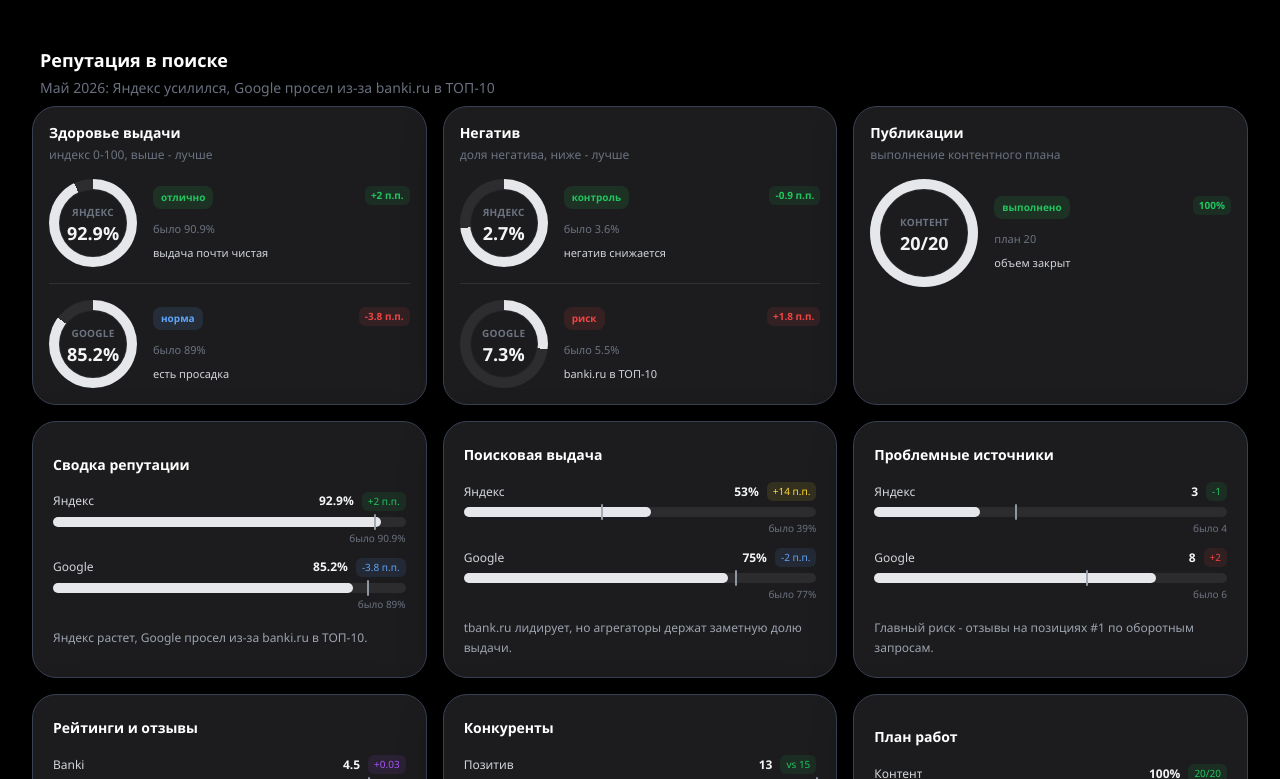
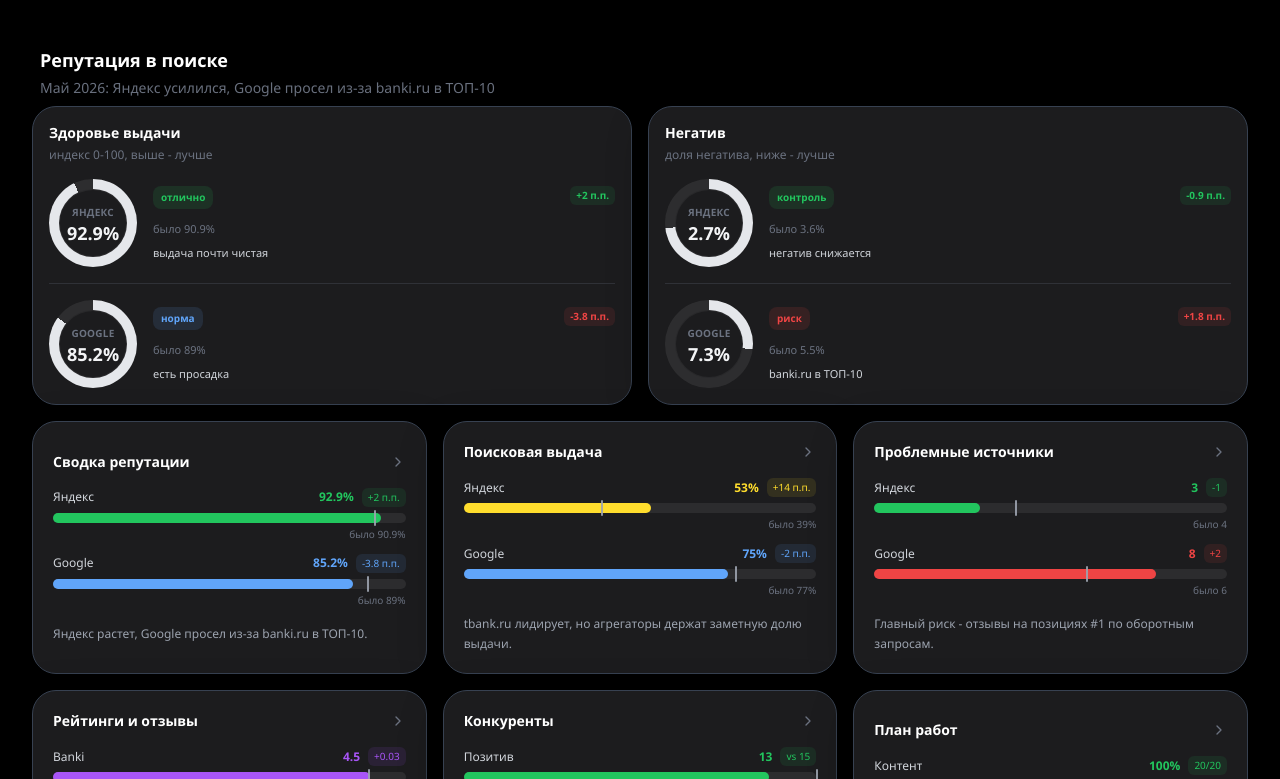
Before and after one commit to Kosxy/tbank-dashboard, a React (Vite) app: page / in a window 1280 px wide. Shown: the part 2421-3200 px from the top of the page. Built offline with nearby package versions, Linux system fonts and the light colour scheme.

Commit message:
Refine search reputation overview cards

```diff
--- a/src/App.jsx
+++ b/src/App.jsx
@@ -453,15 +453,6 @@ const sermOverviewWidgets = [
       { label: "Google", score: 7.3, display: "7.3%", zone: "риск", previous: "было 5.5%", delta: "+1.8 п.п.", color: "#EF4444", deltaColor: "#EF4444", note: "banki.ru в ТОП-10" },
     ],
   },
-  {
-    title: "Публикации",
-    caption: "выполнение контентного плана",
-    max: 20,
-    scale: "direct",
-    items: [
-      { label: "Контент", score: 20, display: "20/20", zone: "выполнено", previous: "план 20", delta: "100%", color: "#F59E0B", zoneColor: "#22C55E", deltaColor: "#22C55E", note: "объем закрыт" },
-    ],
-  },
 ];
 
 const reviews = [
@@ -534,12 +525,12 @@ const SermEntryMiniChart = ({ entry }) => (
           <div className="flex items-center justify-between gap-3 mb-1.5">
             <span className="text-xs font-medium truncate" style={{ color: "#D1D5DB" }}>{row.label}</span>
             <span className="flex items-center gap-2 shrink-0">
-              <span className="text-xs font-bold" style={{ color: "#F3F4F6" }}>{row.display}</span>
+              <span className="text-xs font-bold" style={{ color: row.color }}>{row.display}</span>
               <span className="text-[10px] font-medium px-1.5 py-0.5 rounded-md" style={{ color: row.color, backgroundColor: `${row.color}1A` }}>{row.delta}</span>
             </span>
           </div>
           <div className="relative h-2.5 rounded-full overflow-visible" style={{ backgroundColor: "#2C2C2E" }}>
-            <div className="h-full rounded-full" style={{ width: `${width}%`, backgroundColor: "#E5E7EB" }} />
+            <div className="h-full rounded-full" style={{ width: `${width}%`, backgroundColor: row.color }} />
             {previousWidth !== null && (
               <div className="absolute top-[-3px] h-4 w-[2px] rounded-full" style={{ left: `${previousWidth}%`, backgroundColor: "#9CA3AF", opacity: 0.9 }} />
             )}
@@ -1401,8 +1392,9 @@ export default function App() {
                       onMouseEnter={e => { e.currentTarget.style.borderColor = "rgba(255,221,45,0.45)"; e.currentTarget.style.transform = "translateY(-2px)"; }}
                       onMouseLeave={e => { e.currentTarget.style.borderColor = "#374151"; e.currentTarget.style.transform = "translateY(0)"; }}
                     >
-                      <div>
+                      <div className="flex items-start justify-between gap-3">
                         <span className="text-sm font-semibold text-white">{entry.label}</span>
+                        <ChevronRight className="w-4 h-4 shrink-0 mt-0.5" style={{ color: "#6B7280" }} />
                       </div>
                       <SermEntryMiniChart entry={entry} />
                       <p className="text-xs leading-relaxed mt-4" style={{ color: "#9CA3AF" }}>{entry.insight}</p>
@@ -1701,7 +1693,7 @@ export default function App() {
           .grid-top-3 { grid-template-columns: repeat(3, 1fr); }
           .grid-timeline { grid-template-columns: repeat(2, 1fr); }
           .grid-two-col { grid-template-columns: repeat(2, 1fr); }
-          .grid-serm-overview { grid-template-columns: repeat(3, minmax(0, 1fr)); }
+          .grid-serm-overview { grid-template-columns: repeat(2, minmax(0, 1fr)); }
           .grid-serm-entry { grid-template-columns: repeat(2, 1fr); }
           .grid-serm-tabs { grid-template-columns: repeat(2, 1fr); }
           .grid-serm-metrics { grid-template-columns: repeat(3, minmax(0, 1fr)); }
```
